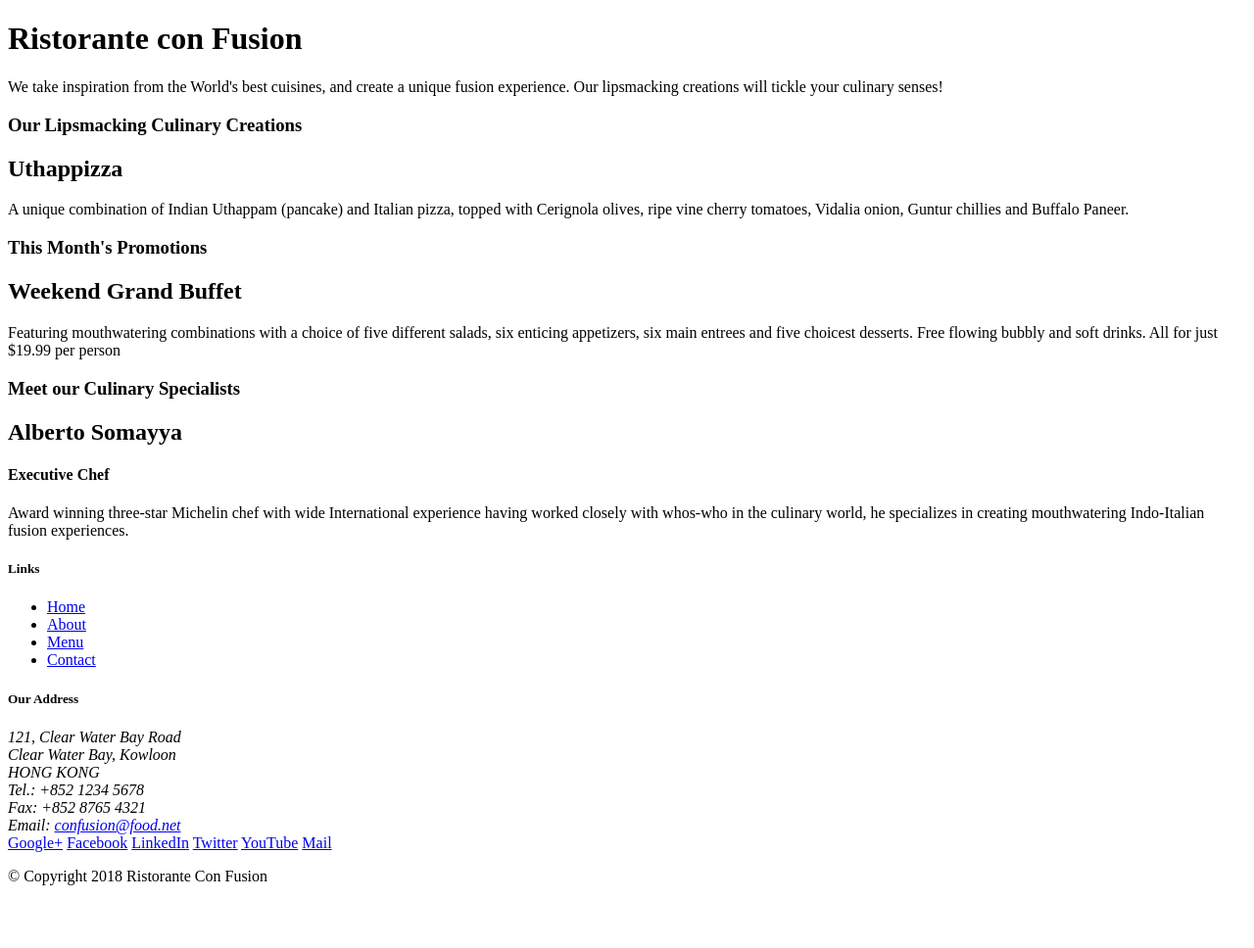
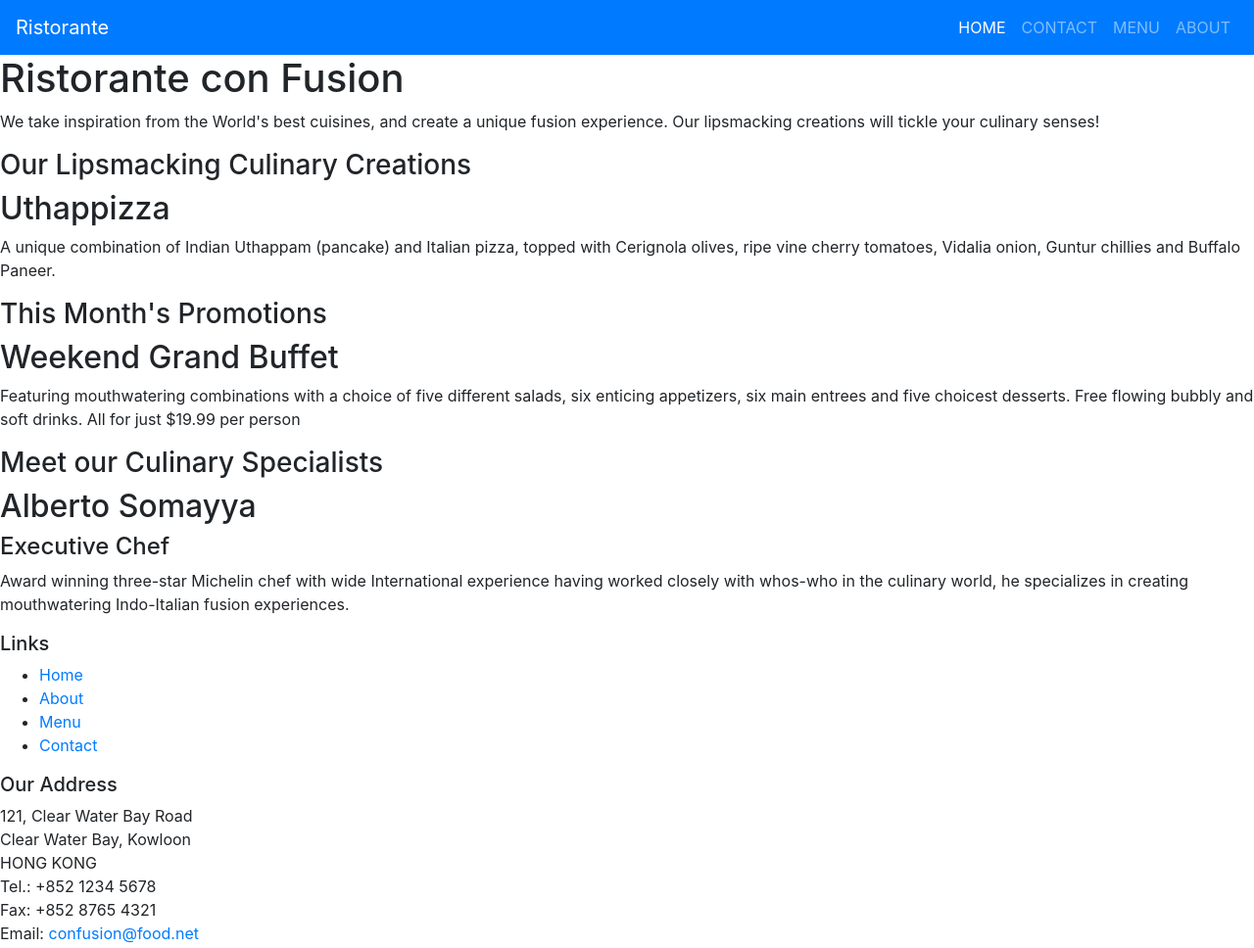
Before and after one commit to RahulJindal157/WEB-DEV, a website: page index.html in a window 1280 px wide. Shown: the top 968 px of the page at 98% size. Before the commit the page ends 920 px from the top, so only its background shows below. Drawn offline with nearby package versions, Linux system fonts and the light colour scheme.

Commit message:
Intro to Bootstrap

```diff
--- a/index.html
+++ b/index.html
@@ -2,11 +2,30 @@
 <html lang="en">
 
 <head>
+    <!--Bootstrap CSS-->
+    <link rel="stylesheet" href="node_modules/bootstrap/dist/css/bootstrap.min.css">
     <title>Ristorante Con Fusion</title>
 </head>
 
 <body>
 
+    <nav class="navbar navbar-dark navbar-expand-md bg-primary">
+        <a href="#" class="navbar-brand"> Ristorante</a>
+        <ul class="navbar-nav ml-auto">
+            <li class="nav-item">
+                <a href="#" class="nav-link active">HOME</a>
+            </li>
+            <li class="nav-item">
+                <a href="#" class="nav-link">CONTACT</a>
+            </li>
+            <li class="nav-item">
+                <a href="#" class="nav-link">MENU</a>
+            </li>
+            <li class="nav-item">
+                <a href="#" class="nav-link">ABOUT</a>
+            </li>
+        </ul>
+    </nav>
     <header>
         <div>
             <div>
@@ -87,15 +106,19 @@
                         <a href="mailto:">Mail</a>
                     </div>
                 </div>
-           </div>
-           <div>
+            </div>
+            <div>
                 <div>
                     <p>© Copyright 2018 Ristorante Con Fusion</p>
                 </div>
-           </div>
+            </div>
         </div>
     </footer>
 
+    <!-- JS and SCRIPTS -->
+    <script src="node_modules/jquery/dist/jquery.slim.js"></script>
+    <script src="node_modules/popper.js/dist/umd/popper.min.js"></script>
+    <script src="node_modules/bootstrap/dist/js/bootstrap.min.js"></script>
 </body>
 
 </html>
--- a/package.json
+++ b/package.json
@@ -12,5 +12,10 @@
   "license": "ISC",
   "devDependencies": {
     "lite-server": "^2.3.0"
+  },
+  "dependencies": {
+    "bootstrap": "^4.5.3",
+    "jquery": "^3.5.1",
+    "popper.js": "^1.12.9"
   }
 }
```
Also changed, not shown: 1 other file.
